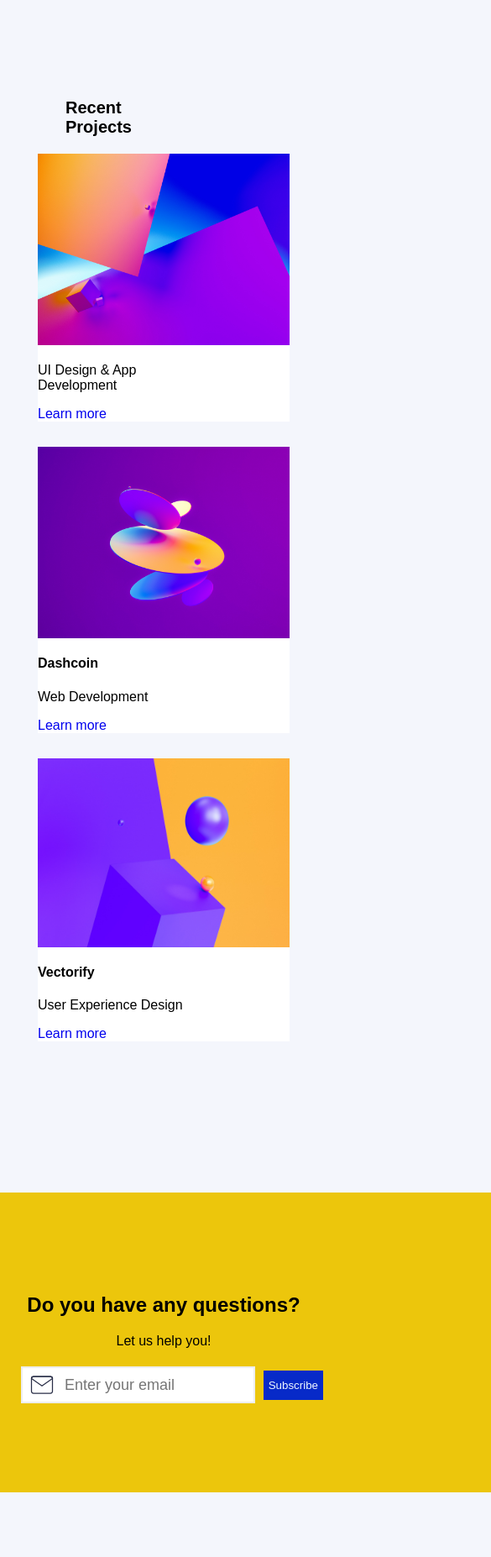
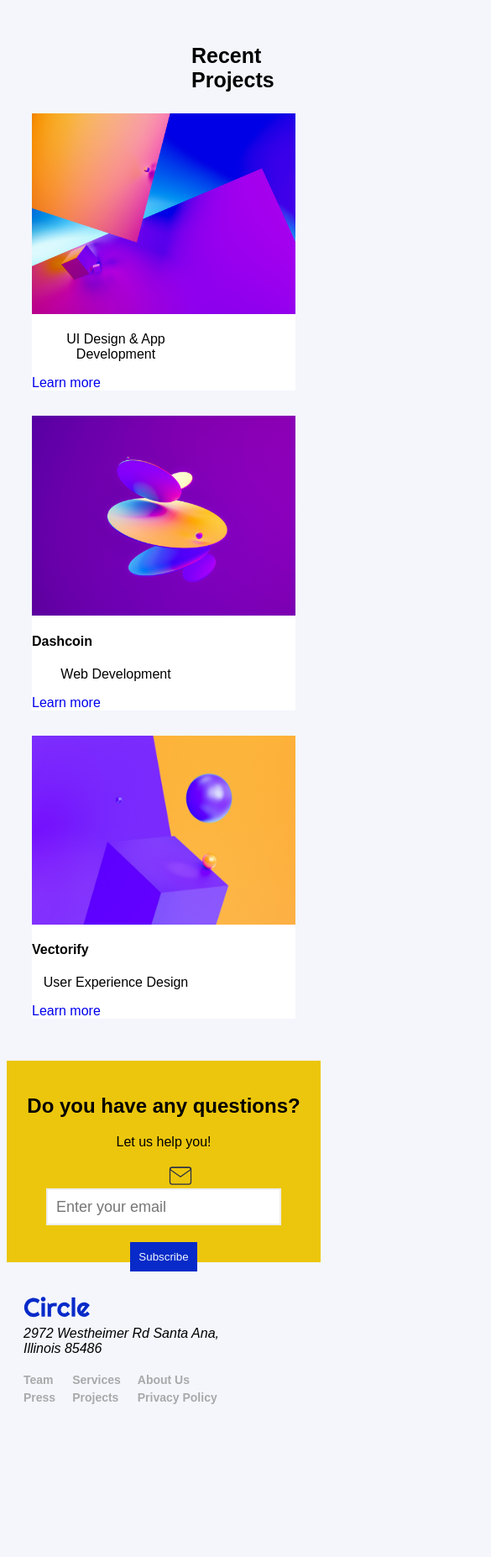
Before and after one commit to mohammedqasim91/mid-term-project, a plain HTML site: page project.html in a window 390 px wide. Shown: the part 101-1955 px from the top of the page at 84% size, 585 px wide, since content can reach past the window. After the commit the page ends 1806 px from the top, so only its background shows below. Drawn offline with Linux system fonts and the light colour scheme; no server answers.

Commit message:
responsive commit

```diff
--- a/project.html
+++ b/project.html
@@ -109,29 +109,31 @@
 
 <section class="ContainerFooter">
     <div class="footerCont">
-
       <div class="footerLeft">
+        <div class="logoAddress">
           <img width="80px" src="assets/circle.svg" alt="circle">
           <address>2972 Westheimer Rd Santa Ana, <br> Illinois 85486</address>
         </div>
+      </div>
 
       <div class="footerRight">
-
         <div class="footerMenu">
           <ul>
-                  <li>Team</li> <br>
+            <li>Team</li>
             <li>Press</li>
           </ul>
         </div>
 
         <div class="footerMenu">
-                <li>Services</li> <br>
+          <ul>
+            <li>Services</li>
             <li>Projects</li>
+          </ul>
         </div>
 
         <div class="footerMenu">
           <ul>
-                  <li>About Us</li> <br>
+            <li>About Us</li>
             <li>Privacy Policy</li>
           </ul>
         </div>
--- a/style.css
+++ b/style.css
@@ -30,7 +30,7 @@ list-style: none;
 font-family: sans-serif;
 font-weight: bold;
 font-size: 14px;
-color: darkgray;
+color: #F2F4FC;
 }
 
 .imgLogo {
@@ -45,6 +45,33 @@ margin-top:18px ;
   background-color:rgba(7, 42, 200, 1);
   color: aliceblue;
   border: none;
+}
+
+/* Responsive navbar */
+@media (max-width: 600px) {
+  .navSizer {
+    flex-wrap: wrap;
+  }
+
+  .navList {
+    flex-direction: column;
+    gap: 10px;
+  }
+
+  .imgLogo {
+    margin-top: 10px;
+    margin-bottom: 10px;
+  }
+}
+
+@media (max-width: 400px) {
+  .navList {
+    gap: 5px;
+  }
+
+  .ContactUs {
+    width: 80px;
+  }
 }
 
 /* This is Hero Section */
@@ -77,34 +104,35 @@ width: 100%;
   justify-content: center;
   height: 400px;
   width: 400px;
+
 }
 .rightcontainer {
   padding: auto 10px;
-
 }
 
 .mainImg {
   width: 400px;
-
 }
 
 .cardone {
   position: absolute;
-  bottom: 300px;
+  bottom: 350px;
   right: 480px;
   width: 238px;
 }
 
 .cardtwo {
   position: absolute;
-  top: 425px;
-  right: 200px;
+  top: 400px;
+  right: 230px;
   width: 238px;
 }
 
 .hTag{
   width: 300px;
   font-size: 40px;
+  text-align: start;
+  font-size: 36px;
 }
 
 .pTag{
@@ -131,60 +159,87 @@ width: 100%;
   border: none;
 }
 
-/* This is Client Section */
 .logosLine {
   display: flex;
   justify-content: space-between;
   width: 58vw;
   padding: 30px;
+  filter: grayscale(100%);
 }
 
 /* This is Project Section */
-
 .projectsSection {
   display: flex;
   flex-direction: column;
   justify-content: center;
   align-items: center;
-  padding: 100px;
+  padding: 80px;
 }
 
 .projectsContainer {
   display: flex;
-  justify-content:center;
+  justify-content: center;
   align-items: center;
   flex-wrap: wrap;
-  width: 100vw;
   gap: 30px;
 }
+
 .projectsCard {
   display: flex;
   flex-direction: column;
   background-color: rgb(255, 255, 255);
 }
 
-.cardBody{
+.cardBody {
   display: flex;
   flex-direction: column;
   margin: 20px;
 }
-.projectsTitle{
-  width: 60vw;
+
+.projectsTitle {
+  width: 100%;
   display: flex;
-  justify-content: flex-start;
+  justify-content: center;
 }
+
 .cardTitle {
-  width: 300px;
-  font-size: 20px;
+  width: 100%;
+  font-size: 25px;
   display: flex;
-  justify-content: flex-start;
+  position: relative;
+  left: 190px;
 }
-.linksHero , a {
-  text-decoration:none;
+
+.linksHero,
+a {
+  text-decoration: none;
 }
+
 .cardImg {
-  width: 300px;
+  width: 100%;
+  max-width: 300px;
+}
 
+/* Responsive Project Section */
+
+@media (max-width: 768px) {
+  .projectsSection {
+    padding: 30px;
+  }
+
+  .projectsTitle,
+  .cardTitle {
+    width: 100%;
+  }
+
+  .cardBody {
+    align-items: center;
+    text-align: center;
+  }
+
+  .cardImg {
+    max-width: 100%;
+  }
 }
 
 /* This is Project Section Homepage  */
@@ -272,7 +327,44 @@ background-color: rgb(255, 255, 255);
   }
   .cardIcon {
     width: 30px;
+  }
 
+/* Responsive Services Section */
+
+@media (max-width: 768px) {
+  .servicesSection {
+    padding: 10px;
+  }
+
+  .servicesContainer {
+    max-width: 100%;
+  }
+
+  .servicesCard {
+    min-height: auto;
+    height: auto;
+  }
+
+  .cardTitles {
+    width: 100%;
+    text-align: center;
+  }
+}
+
+@media (max-width: 480px) {
+  .servicesContainer {
+    flex-direction: column;
+    align-items: center;
+  }
+
+  .servicesCard {
+    width: 100%;
+    padding: 15px;
+  }
+
+  .cardIcon {
+    width: 20px;
+  }
 }
 
 /* This is CTA Section */
@@ -280,24 +372,25 @@ background-color: rgb(255, 255, 255);
 .cta {
   display: flex;
   flex-direction: column;
-  padding: 80px;
+  padding: 40px;
   align-items: center;
 }
 
-.ctaImg{
+.ctaImg {
   position: relative;
   left: 40px;
 }
 
-.ctaCont{
-  padding: 100px;
-  width: 800px;
+.ctaCont {
+  padding: 40px;
+  width: 100%;
+  max-width: 850px;
+  height: 200px;
   background-color: rgb(236, 198, 12);
 }
 
-.cta ,h2  {
+.cta h2 , p {
   text-align: center;
-
 }
 
 .formOuter {
@@ -332,12 +425,45 @@ width: 100%;
   align-items: center;
   width: 100px;
   height: 35px;
+  margin: 10px;
+  background-color: rgba(7, 42, 200, 1);
+  color: aliceblue;
+  border: none;
+}
+
+/* Responsive CTA */
+
+@media (max-width: 768px) {
+  .cta {
+    padding: 20px;
+  }
+
+  .ctaCont {
+    padding: 20px;
+  }
+
+  .formOuter {
+    max-width: 100%;
+  }
+
+  .subscribeBtn {
+    width: 80px;
+  }
+}
+
+@media (max-width: 480px) {
+  .ctaImg {
+    left: 20px;
+  }
+
+  .formInput {
+    flex-direction: column;
+  }
+
+  input {
+    padding: 5px 10px;
     margin-bottom: 10px;
-  margin-top: 10px;
-  background-color:rgba(7, 42, 200, 1);
-  color: aliceblue;
-  margin: 10px;
-  border: none;
+  }
 }
 
 
@@ -434,70 +560,70 @@ width: 100%;
 }
 
 /* This is Footer */
+/* This is Footer Section */
 .ContainerFooter {
+  padding: 20px;
+}
+
+.footerCont {
   display: flex;
-  justify-content:center;
+  justify-content: space-evenly;
   align-items: center;
+}
+
+.footerLeft {
+  display: flex;
+  align-items: start;
+  justify-content: flex-start;
+}
+
+.logoAddress {
+  display: flex;
+  flex-direction: column;
 
 }
-.footerCont{
-  display: flex;
-  justify-content: space-between;
-  width: 600px;
-  margin: 30px 0 30px 0;
-}
-.footerLeft {
-  display: flex;
-  flex-direction: column;
-  gap: 20px;
+
+.logoAddress img {
+  margin-bottom: 10px;
 }
 
 .footerRight {
   display: flex;
-  gap: 30px;
 }
+
 .footerMenu {
-  margin-bottom: 10px;
+  margin-right: 20px;
 }
 
 .footerMenu ul {
-  list-style-type: none;
+  list-style: none;
   padding: 0;
   margin: 0;
 }
 
-.footerMenu li {
+.footerMenu ul li {
   margin-bottom: 5px;
+  color: darkgray;
 }
 
-/* This is responsve */
+/* Responsive Styles */
 
-/* navbar Responsive Styles */
-@media (max-width: 600px) {
-  .navSizer {
-    flex-wrap: wrap;
+@media (max-width: 768px) {
+  .footerCont {
+    flex-direction: column;
+    align-items: flex-start;
   }
 
-  .navList {
-    flex-direction: column;
-    gap: 10px;
+  .footerLeft {
+    margin-bottom: 10px;
   }
 
-  .imgLogo {
+  .footerRight {
     margin-top: 10px;
-    margin-bottom: 10px;
   }
 }
 
-@media (max-width: 400px) {
-  .navList {
-    gap: 5px;
-  }
 
-  .ContactUs {
-    width: 80px;
-  }
-}
 /* This is fetch */
 .firstProjectDes ,.secondProjectDes
 ,.thirdProjectDes {
```
Also changed, not shown: contact.html (+7 -5 lines), index.html (+9 -6 lines). Lines whose indentation alone changed are shown as unchanged.
